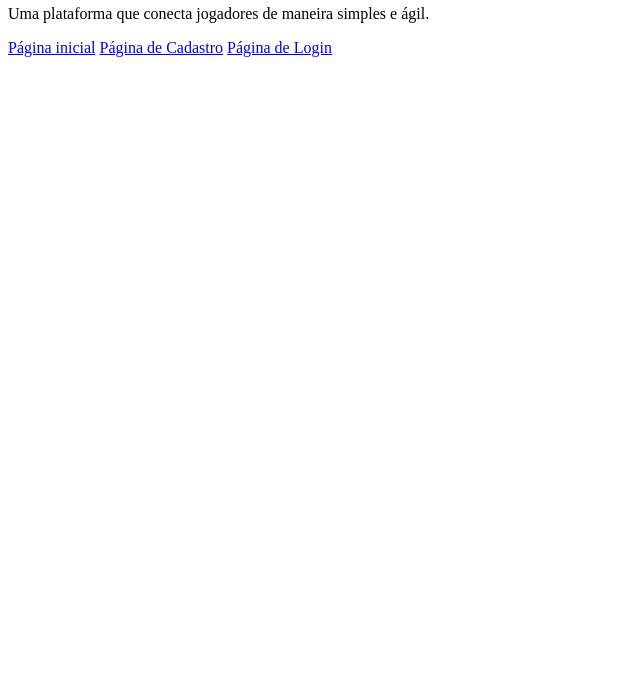
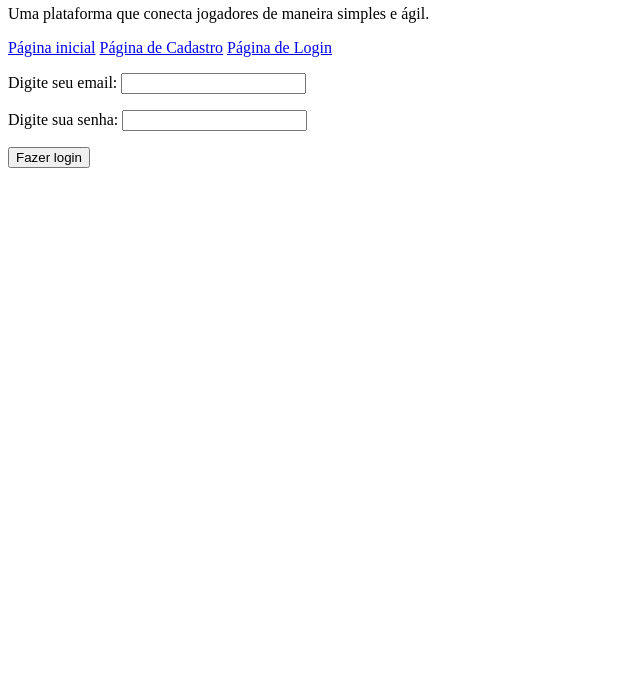
Before and after one commit to heitordornelasa-del/projeto-my-games, a plain HTML site: page login.html in a window 1280 px wide. Shown: the part 122-800 px from the top of the page, without its empty margins (0-640 px from the left). Drawn offline with Linux system fonts and the light colour scheme.

Commit message:
feat: adiciona forma de login

```diff
--- a/login.html
+++ b/login.html
@@ -20,6 +20,24 @@
     </header>
     <main>
 
+        <form id="login">
+
+            <p>
+                <label for="email">Digite seu email:</label>
+                <input type="email" id="email" name="email" required>
+            </p>
+
+            <p>
+                <label for="senha">Digite sua senha:</label>
+                <input type="password" id="senha" name="senha" required>
+            </p>
+
+            <p>
+                <button type="submit">Fazer login</button>
+            </p>
+
+        </form>
+
 
 
     </main>
```
